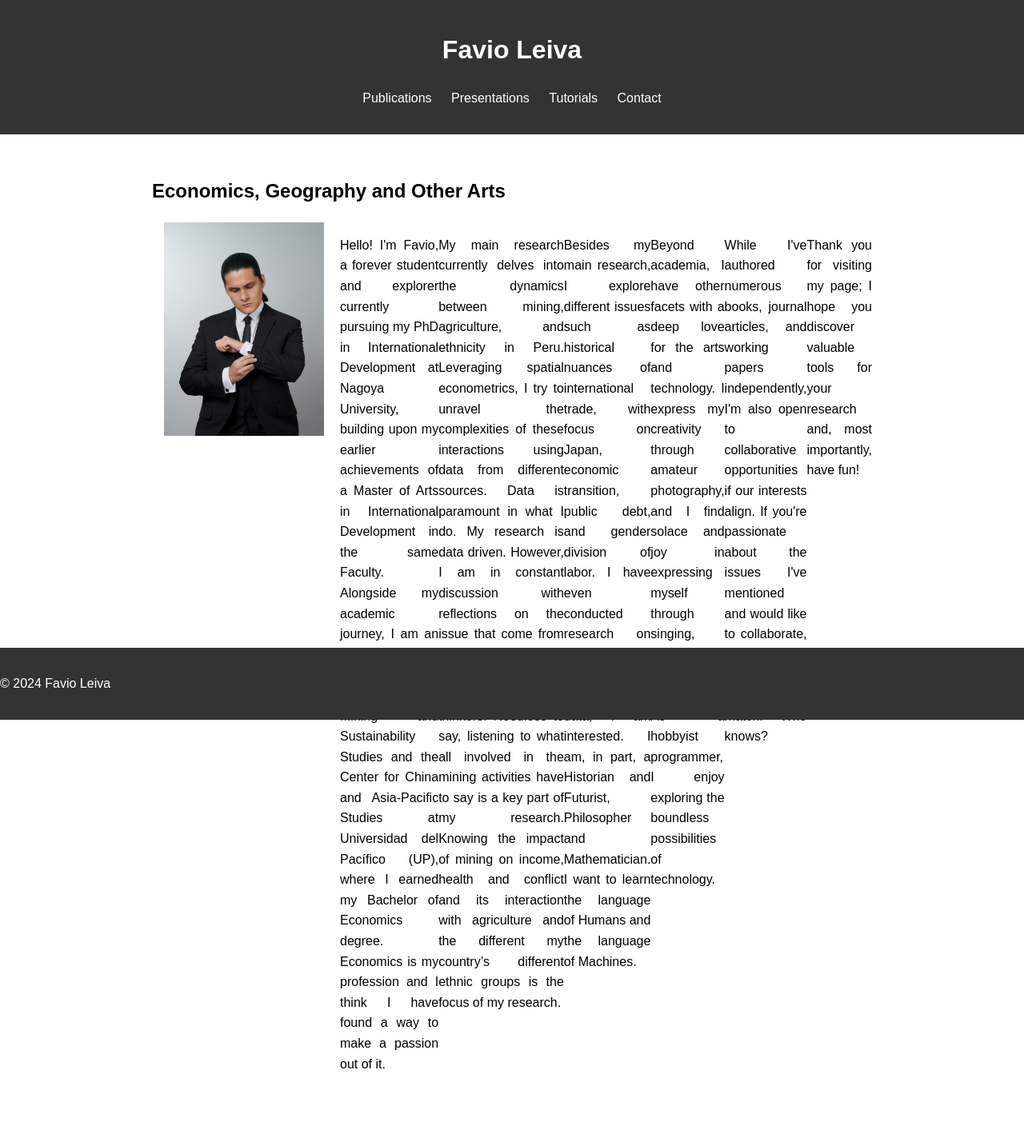
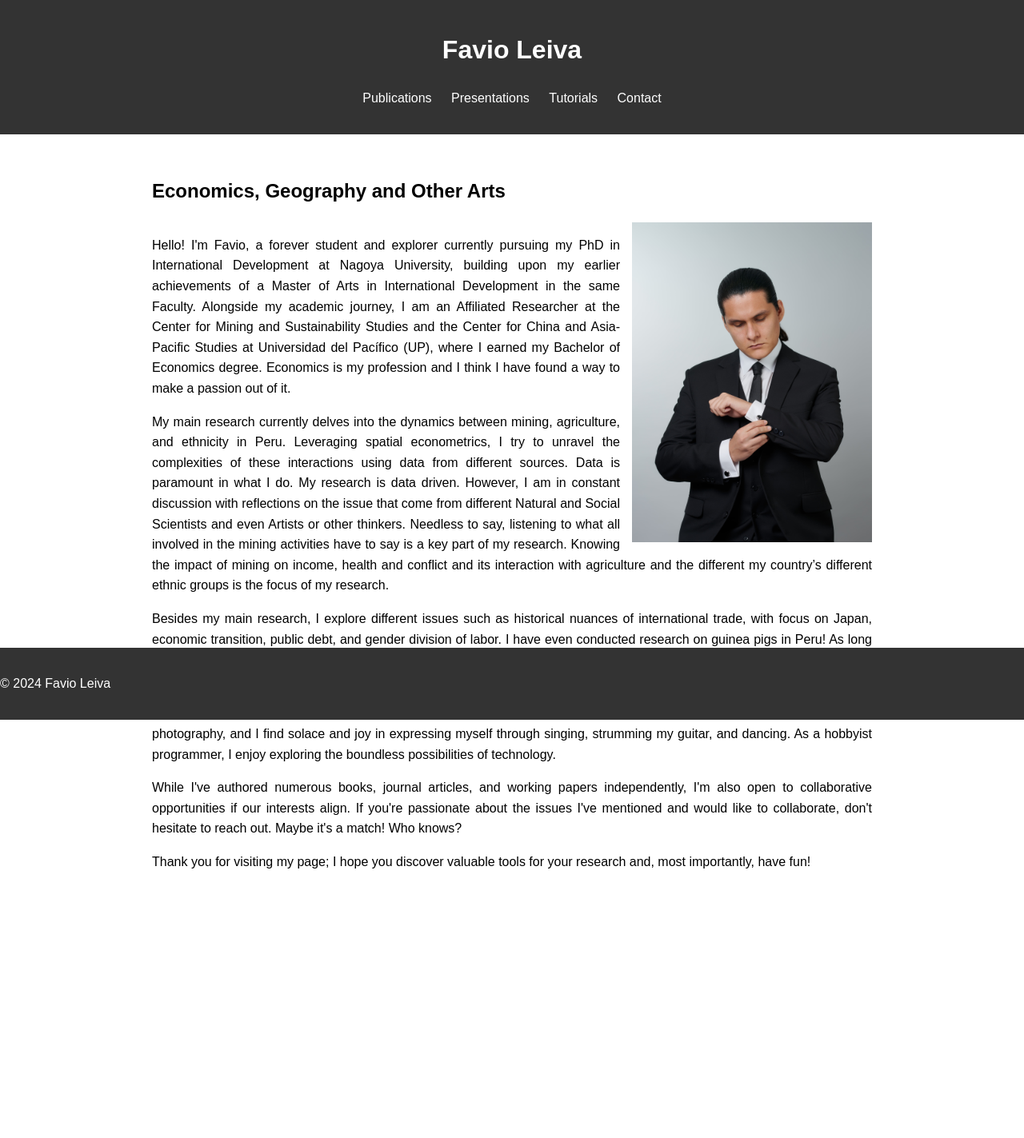
Before and after one commit to Favioleiva/favioleiva.github.io, a Jekyll site: the page index.html, which Jekyll copies as it is, in a window 1280 px wide. Shown: the whole page at 80% size. Built offline with Jekyll 4.4.1, drawn with Linux system fonts in a browser that asks for light colours; after the commit the page ends 1170 px from its top, so only the background shows below that.

Commit message:
Update index.html

```diff
--- a/index.html
+++ b/index.html
@@ -80,15 +80,14 @@
     <main>
         <section>
             <h2>Economics, Geography and Other Arts</h2>
-        <div style="display: flex; align-items: flex-start;">
-            <img src="/images/1.Principal.jpg" alt="Imagen Principal" style="margin-right: 20px; width: 200px;">
+            <div>
+                <img src="/images/1.Principal.jpg" alt="Imagen Principal">
                 <p>Hello! I'm Favio, a forever student and explorer currently pursuing my PhD in International Development at Nagoya University, building upon my earlier achievements of a Master of Arts in International Development in the same Faculty. Alongside my academic journey, I am an Affiliated Researcher at the Center for Mining and Sustainability Studies and the Center for China and Asia-Pacific Studies at Universidad del Pacífico (UP), where I earned my Bachelor of Economics degree. Economics is my profession and I think I have found a way to make a passion out of it.</p>
                 <p>My main research currently delves into the dynamics between mining, agriculture, and ethnicity in Peru. Leveraging spatial econometrics, I try to unravel the complexities of these interactions using data from different sources. Data is paramount in what I do. My research is data driven. However, I am in constant discussion with reflections on the issue that come from different Natural and Social Scientists and even Artists or other thinkers. Needless to say, listening to what all involved in the mining activities have to say is a key part of my research. Knowing the impact of mining on income, health and conflict and its interaction with agriculture and the different my country’s different ethnic groups is the focus of my research.</p>
                 <p>Besides my main research, I explore different issues such as historical nuances of international trade, with focus on Japan, economic transition, public debt, and gender division of labor. I have even conducted research on guinea pigs in Peru! As long as there is data, I am interested. I am, in part, a Historian and Futurist, Philosopher and Mathematician. I want to learn the language of Humans and the language of Machines.</p>
                 <p>Beyond academia, I have other facets with a deep love for the arts and technology. I express my creativity through amateur photography, and I find solace and joy in expressing myself through singing, strumming my guitar, and dancing. As a hobbyist programmer, I enjoy exploring the boundless possibilities of technology.</p>
                 <p>While I've authored numerous books, journal articles, and working papers independently, I'm also open to collaborative opportunities if our interests align. If you're passionate about the issues I've mentioned and would like to collaborate, don't hesitate to reach out. Maybe it's a match! Who knows?</p>
                 <p>Thank you for visiting my page; I hope you discover valuable tools for your research and, most importantly, have fun!</p>
-        </div>
         </section>
     </main>
     <footer>
```
Lines whose indentation alone changed are shown as unchanged.
